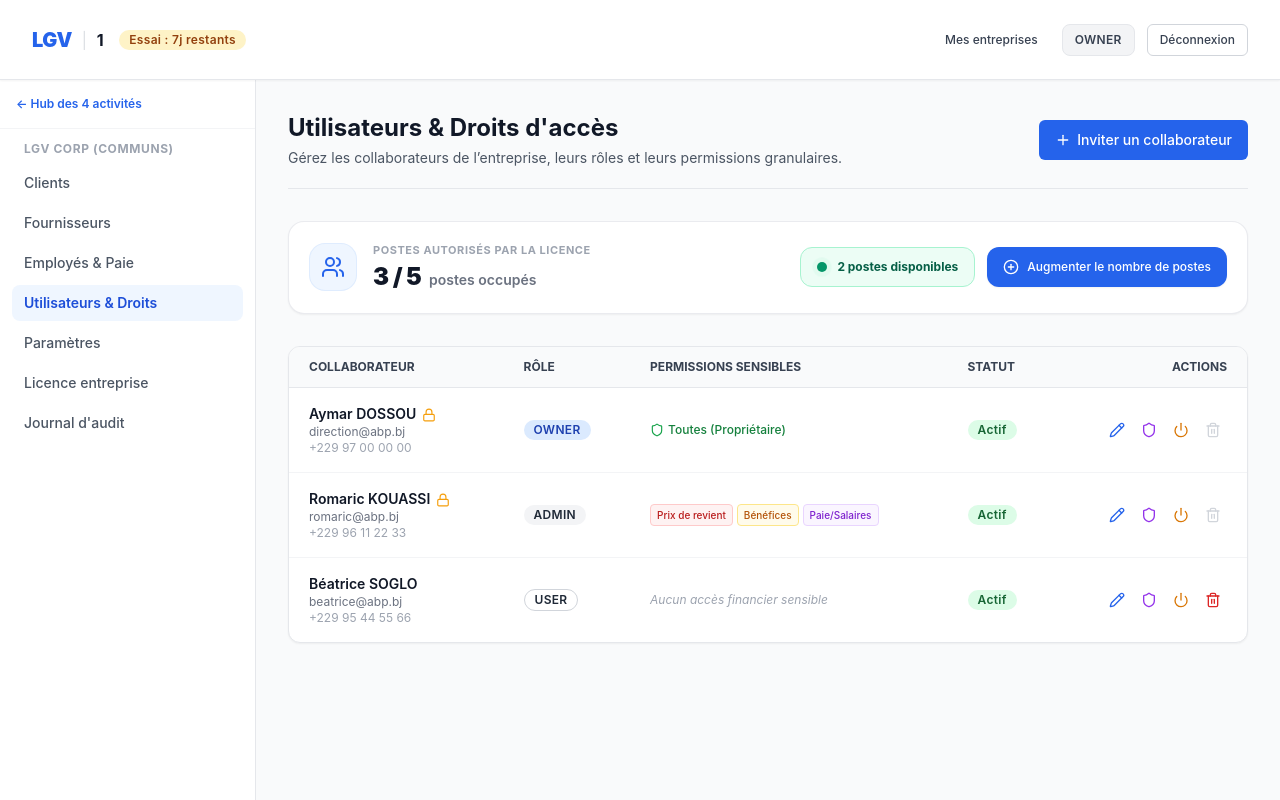
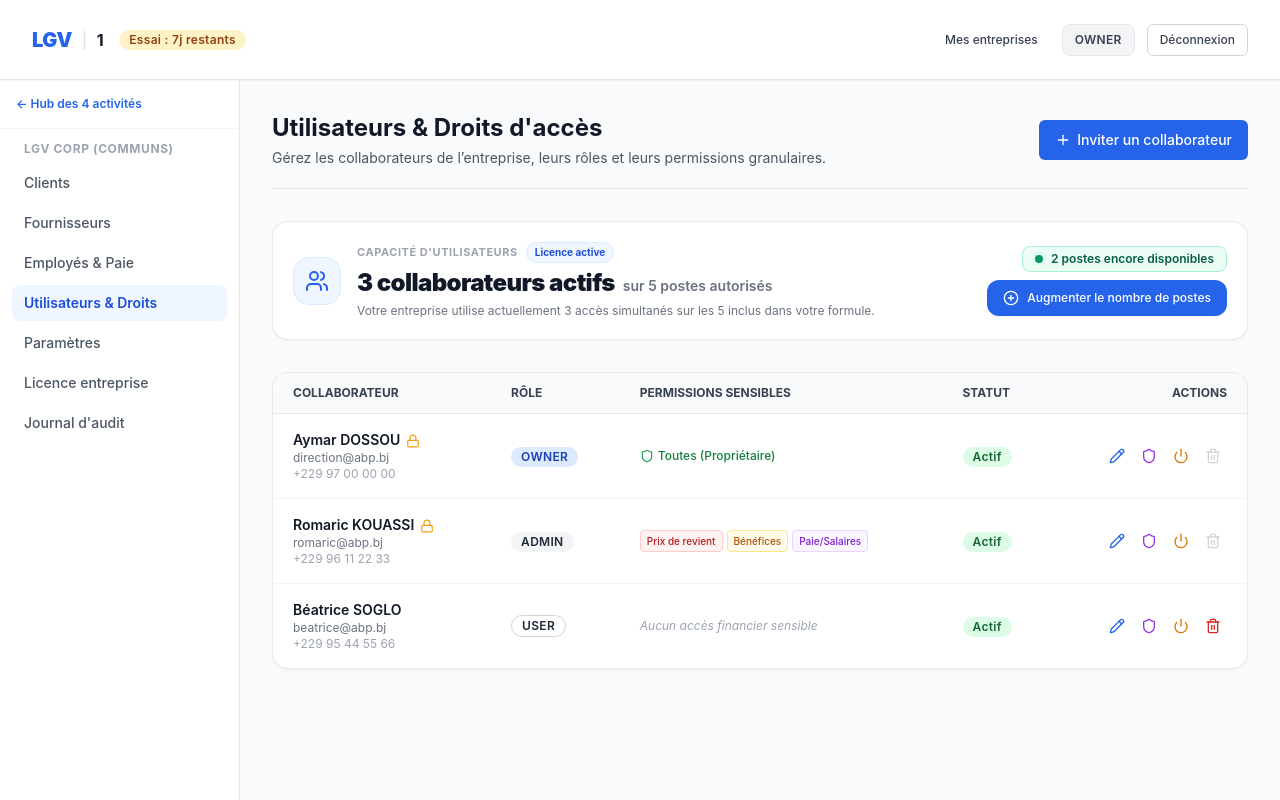
Before and after one commit to legerantvirtuel2026sas/lgvsaas, a Next.js app: page /e/1/corp/utilisateurs in a window 1280 px wide. Built offline with nearby package versions, Linux system fonts and the light colour scheme.

Commit message:
fix(layout): blocage largeur maximale sidebar, empilement compact quota utilisateurs et responsivite tableau

```diff
--- a/src/app/(company)/e/[slug]/corp/utilisateurs/page.tsx
+++ b/src/app/(company)/e/[slug]/corp/utilisateurs/page.tsx
@@ -226,7 +226,7 @@ export default function UsersManagementPage({ params }: { params: { slug: string
   };
 
   return (
-    <div className="space-y-8 max-w-6xl">
+    <div className="space-y-8 max-w-6xl w-full min-w-0">
       {/* Toast Notification */}
       {toastMessage && (
         <div className="fixed top-20 right-6 z-50 bg-gray-900 text-white px-4 py-2.5 rounded-xl shadow-lg text-xs font-medium flex items-center gap-2 border border-gray-700 animate-in fade-in slide-in-from-top-2">
@@ -242,8 +242,8 @@ export default function UsersManagementPage({ params }: { params: { slug: string
             Gérez les collaborateurs de l’entreprise, leurs rôles et leurs permissions granulaires.
           </p>
         </div>
-        <div className="flex items-center space-x-3">
-          <Button onClick={() => setShowInviteModal(true)} disabled={usedSeats >= maxSeats} className="flex items-center gap-1.5">
+        <div className="flex items-center space-x-3 shrink-0">
+          <Button onClick={() => setShowInviteModal(true)} disabled={usedSeats >= maxSeats} className="flex items-center gap-1.5 whitespace-nowrap">
             <Plus className="w-4 h-4" />
             Inviter un collaborateur
           </Button>
@@ -251,48 +251,56 @@ export default function UsersManagementPage({ params }: { params: { slug: string
       </div>
 
       {/* Quota de postes (Seats) */}
-      <div className="bg-white p-5 rounded-2xl border border-gray-200/80 shadow-sm flex flex-col md:flex-row md:items-center justify-between gap-4">
-        <div className="flex items-center gap-4">
-          <div className="w-12 h-12 rounded-2xl bg-blue-50 border border-blue-100/80 flex items-center justify-center shrink-0 shadow-xs">
+      <div className="bg-white p-5 rounded-2xl border border-gray-200/80 shadow-sm flex flex-col md:flex-row md:items-center justify-between gap-5 min-w-0">
+        <div className="flex items-start sm:items-center gap-4 min-w-0">
+          <div className="w-12 h-12 rounded-2xl bg-blue-50 border border-blue-100 flex items-center justify-center shrink-0 shadow-xs">
             <Users className="w-6 h-6 text-blue-600" />
           </div>
-          <div>
-            <span className="text-[11px] font-bold uppercase tracking-wider text-gray-400 block">
-              Postes autorisés par la licence
-            </span>
-            <div className="flex items-baseline gap-2 mt-0.5">
-              <span className="text-2xl font-black text-gray-900 tracking-tight">
-                {usedSeats} / {maxSeats}
+          <div className="min-w-0 space-y-1">
+            <div className="flex items-center gap-2 flex-wrap">
+              <span className="text-[11px] font-bold uppercase tracking-wider text-gray-400">
+                Capacité d'utilisateurs
+              </span>
+              <span className="text-[10px] font-bold px-2 py-0.5 rounded-full bg-blue-50 text-blue-700 border border-blue-100">
+                Licence active
+              </span>
+            </div>
+            <div className="flex items-baseline gap-2 flex-wrap">
+              <span className="text-xl sm:text-2xl font-black text-gray-900 tracking-tight">
+                {usedSeats} collaborateurs actifs
               </span>
               <span className="text-sm font-semibold text-gray-500">
-                postes occupés
+                sur {maxSeats} postes autorisés
               </span>
             </div>
+            <p className="text-xs text-gray-500">
+              Votre entreprise utilise actuellement {usedSeats} accès simultanés sur les {maxSeats} inclus dans votre formule.
+            </p>
           </div>
         </div>
 
-        {/* Bloc Disponibilité + Bouton d'action parfaitement alignés côte à côte */}
-        <div className="flex items-center gap-3 shrink-0 self-start md:self-auto">
+        {/* Bloc Droite : Disponibilité AU-DESSUS du bouton pour économiser l'espace et éviter tout débordement */}
+        <div className="flex flex-col items-start md:items-end justify-center gap-2 shrink-0 self-start md:self-auto">
           {usedSeats >= maxSeats ? (
-            <div className="inline-flex items-center gap-2 h-10 px-4 rounded-xl bg-amber-50 border border-amber-200 text-amber-800 text-xs font-bold shadow-xs whitespace-nowrap">
+            <div className="inline-flex items-center gap-1.5 px-3 py-1 rounded-lg bg-amber-50 border border-amber-200 text-amber-800 text-xs font-semibold whitespace-nowrap">
               <span className="w-2 h-2 rounded-full bg-amber-500 shrink-0" />
-              <span>Quota complet (0 disponible)</span>
+              <span>Quota complet (0 poste libre)</span>
             </div>
           ) : (
-            <div className="inline-flex items-center gap-2.5 h-10 px-4 rounded-xl bg-emerald-50 border border-emerald-200 text-emerald-800 text-xs font-bold shadow-xs whitespace-nowrap">
-              <span className="relative flex h-2.5 w-2.5 shrink-0">
+            <div className="inline-flex items-center gap-2 px-3 py-1 rounded-lg bg-emerald-50 border border-emerald-200 text-emerald-800 text-xs font-semibold whitespace-nowrap">
+              <span className="relative flex h-2 w-2 shrink-0">
                 <span className="animate-ping absolute inline-flex h-full w-full rounded-full bg-emerald-400 opacity-75"></span>
-                <span className="relative inline-flex rounded-full h-2.5 w-2.5 bg-emerald-600"></span>
+                <span className="relative inline-flex rounded-full h-2 w-2 bg-emerald-600"></span>
               </span>
               <span>
-                {maxSeats - usedSeats} {maxSeats - usedSeats > 1 ? 'postes disponibles' : 'poste disponible'}
+                {maxSeats - usedSeats} {maxSeats - usedSeats > 1 ? 'postes encore disponibles' : 'poste encore disponible'}
               </span>
             </div>
           )}
 
-          <Link href={`/e/${companySlug}/corp/licence`}>
+          <Link href={`/e/${companySlug}/corp/licence`} className="w-full sm:w-auto">
             <Button
-              className="h-10 px-4 rounded-xl font-bold text-xs bg-blue-600 hover:bg-blue-700 active:bg-blue-800 text-white shadow-sm hover:shadow transition-all flex items-center gap-2 shrink-0 whitespace-nowrap border-0"
+              className="w-full sm:w-auto h-9 px-4 rounded-xl font-bold text-xs bg-blue-600 hover:bg-blue-700 active:bg-blue-800 text-white shadow-sm hover:shadow transition-all flex items-center justify-center gap-2 shrink-0 whitespace-nowrap border-0"
             >
               <PlusCircle className="w-4 h-4 text-white shrink-0" />
               <span>Augmenter le nombre de postes</span>
@@ -301,9 +309,10 @@ export default function UsersManagementPage({ params }: { params: { slug: string
         </div>
       </div>
 
-      {/* Tableau des collaborateurs */}
-      <div className="bg-white rounded-xl border border-gray-200 shadow-sm overflow-hidden">
-        <table className="w-full text-left text-sm text-gray-600">
+      {/* Tableau des collaborateurs avec overflow-x-auto responsive */}
+      <div className="bg-white rounded-2xl border border-gray-200/80 shadow-sm overflow-hidden min-w-0">
+        <div className="overflow-x-auto min-w-0">
+          <table className="w-full text-left text-sm text-gray-600 min-w-[700px]">
           <thead className="bg-gray-50 text-xs font-semibold uppercase text-gray-700 border-b border-gray-200">
             <tr>
               <th className="px-5 py-3">Collaborateur</th>
@@ -465,6 +474,7 @@ export default function UsersManagementPage({ params }: { params: { slug: string
             })}
           </tbody>
         </table>
+        </div>
       </div>
 
       {/* MODAL 1 : INVITATION */}
--- a/src/components/layout/sidebar.tsx
+++ b/src/components/layout/sidebar.tsx
@@ -11,9 +11,9 @@ export interface SidebarProps {
   userPermissions: string[];
 }
 
-const DEFAULT_WIDTH = 256; // 16rem = w-64
-const MIN_WIDTH = 180;
-const MAX_WIDTH = 480;
+const DEFAULT_WIDTH = 240;
+const MIN_WIDTH = 190;
+const MAX_WIDTH = 265;
 
 export function Sidebar({ companySlug, role, userPermissions }: SidebarProps) {
   const pathname = usePathname();
@@ -21,14 +21,18 @@ export function Sidebar({ companySlug, role, userPermissions }: SidebarProps) {
   const [isResizing, setIsResizing] = React.useState<boolean>(false);
   const sidebarRef = React.useRef<HTMLElement>(null);
 
-  // Charger la largeur personnalisée enregistrée en mémoire locale
+  // Charger la largeur personnalisée enregistrée en mémoire locale (bornée strictement à MAX_WIDTH)
   React.useEffect(() => {
     try {
       const savedWidth = localStorage.getItem('lgv_sidebar_width');
       if (savedWidth) {
         const parsed = parseInt(savedWidth, 10);
-        if (!isNaN(parsed) && parsed >= MIN_WIDTH && parsed <= MAX_WIDTH) {
-          setWidth(parsed);
+        if (!isNaN(parsed)) {
+          const clamped = Math.min(Math.max(parsed, MIN_WIDTH), MAX_WIDTH);
+          setWidth(clamped);
+          if (clamped !== parsed) {
+            localStorage.setItem('lgv_sidebar_width', String(clamped));
+          }
         }
       }
     } catch {
```
